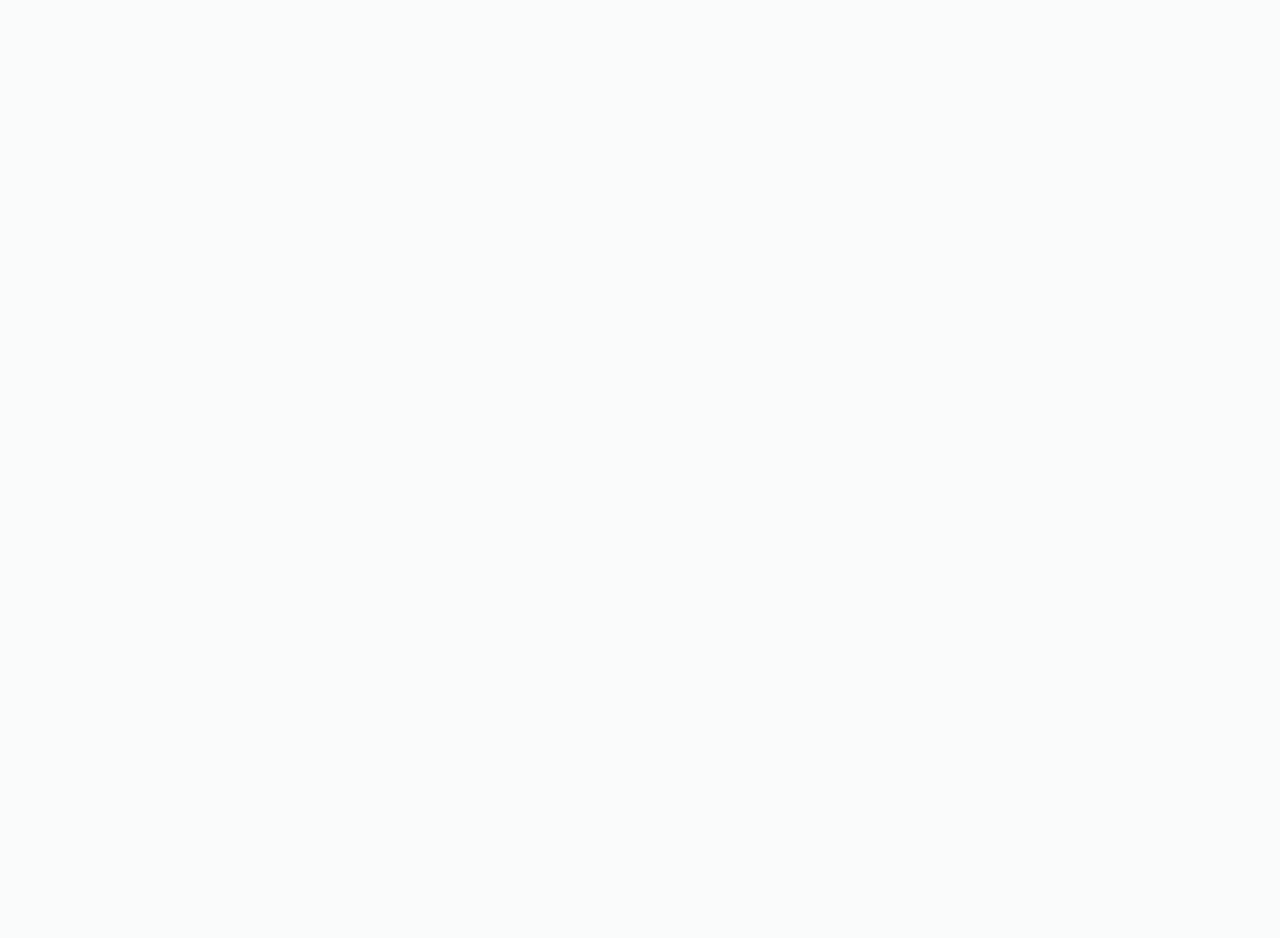
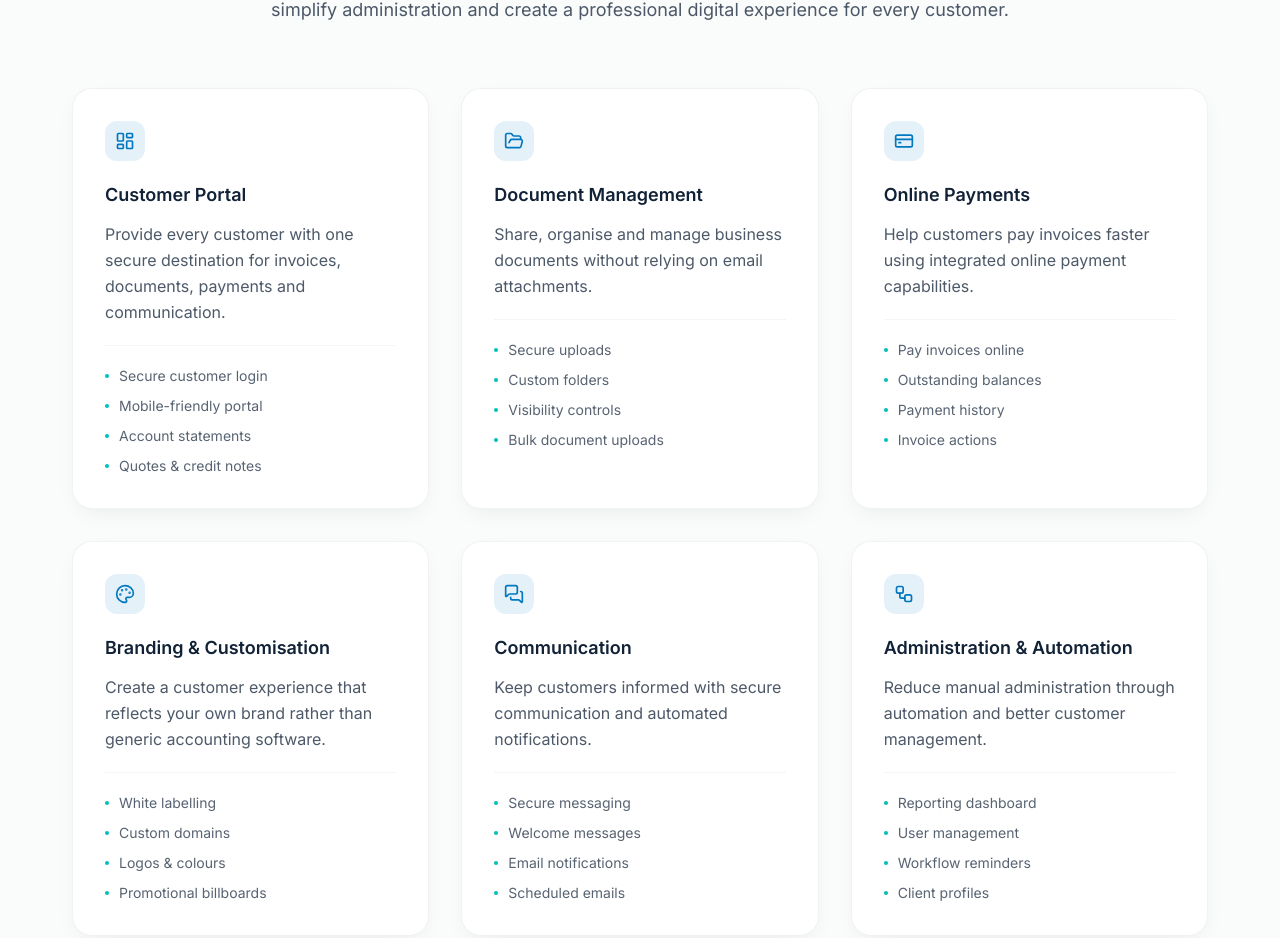
Before and after one commit to ThePortalGenie/portal-genie-site, a Next.js app: page / in a window 1280 px wide. Shown: the part 5773-6711 px from the top of the page. Before the commit the page ends 5483 px from the top, so only its background shows below. Built offline with nearby package versions, Linux system fonts and the light colour scheme.

Commit message:
Build the Features Section

```diff
--- a/app/page.tsx
+++ b/app/page.tsx
@@ -1,5 +1,6 @@
 import { BeyondTransaction } from "@/components/homepage/BeyondTransaction";
 import { CustomerExperience } from "@/components/homepage/CustomerExperience";
+import { Features } from "@/components/homepage/Features";
 import { Hero } from "@/components/homepage/Hero";
 import { PlatformOverview } from "@/components/homepage/PlatformOverview";
 import { TrustBar } from "@/components/homepage/TrustBar";
@@ -14,6 +15,7 @@
       <PlatformOverview />
       <CustomerExperience />
       <BeyondTransaction />
+      <Features />
     </main>
   );
 }
--- /dev/null
+++ b/components/homepage/Features.tsx
@@ -0,0 +1,112 @@
+"use client";
+
+import { useEffect, useRef, useState } from "react";
+import {
+  CreditCard,
+  FolderOpen,
+  LayoutDashboard,
+  MessagesSquare,
+  Palette,
+  Workflow,
+  type LucideIcon,
+} from "lucide-react";
+import { homepage } from "@/content/homepage";
+import { Container } from "@/components/ui/Container";
+
+const iconMap: Record<string, LucideIcon> = {
+  "layout-dashboard": LayoutDashboard,
+  "folder-open": FolderOpen,
+  "credit-card": CreditCard,
+  palette: Palette,
+  "messages-square": MessagesSquare,
+  workflow: Workflow,
+};
+
+export function Features() {
+  const { eyebrow, headline, description, cards } = homepage.features;
+  const gridRef = useRef<HTMLDivElement>(null);
+  const [isVisible, setIsVisible] = useState(false);
+
+  useEffect(() => {
+    const element = gridRef.current;
+    if (!element) return;
+
+    const observer = new IntersectionObserver(
+      ([entry]) => {
+        if (entry.isIntersecting) {
+          setIsVisible(true);
+          observer.disconnect();
+        }
+      },
+      { threshold: 0.1 },
+    );
+
+    observer.observe(element);
+    return () => observer.disconnect();
+  }, []);
+
+  return (
+    <section className="bg-background py-[72px] md:py-24 lg:py-[120px]">
+      <Container>
+        <div className="mx-auto max-w-3xl text-center">
+          <p className="text-sm font-medium tracking-wide text-portal-blue">
+            {eyebrow}
+          </p>
+          <h2 className="mt-3 text-3xl font-semibold tracking-tight text-portal-navy sm:text-4xl">
+            {headline}
+          </h2>
+          <p className="mt-6 text-base leading-relaxed text-portal-navy/75 sm:text-lg">
+            {description}
+          </p>
+        </div>
+
+        <div
+          ref={gridRef}
+          className="mt-12 grid gap-6 md:grid-cols-2 lg:mt-16 lg:grid-cols-3 lg:gap-8"
+        >
+          {cards.map((card, index) => {
+            const Icon = iconMap[card.icon];
+
+            return (
+              <article
+                key={card.title}
+                className={`flex h-full flex-col rounded-card border border-muted/20 bg-surface p-6 shadow-[0_8px_24px_-8px_rgba(17,33,54,0.08)] transition-all duration-500 motion-reduce:translate-y-0 motion-reduce:opacity-100 motion-reduce:transition-none hover:-translate-y-0.5 hover:border-muted/30 lg:p-8 ${
+                  isVisible
+                    ? "translate-y-0 opacity-100"
+                    : "translate-y-4 opacity-0"
+                }`}
+                style={{
+                  transitionDelay: isVisible ? `${index * 120}ms` : "0ms",
+                }}
+              >
+                <div className="mb-5 inline-flex size-10 items-center justify-center rounded-button bg-portal-blue/10 text-portal-blue">
+                  <Icon className="size-5" strokeWidth={2} aria-hidden="true" />
+                </div>
+                <h3 className="text-lg font-semibold text-portal-navy">
+                  {card.title}
+                </h3>
+                <p className="mt-3 text-sm leading-relaxed text-portal-navy/75 sm:text-base">
+                  {card.description}
+                </p>
+                <ul className="mt-5 flex flex-col gap-2.5 border-t border-muted/15 pt-5">
+                  {card.highlights.map((highlight) => (
+                    <li
+                      key={highlight}
+                      className="flex items-start gap-2.5 text-sm text-portal-navy/70"
+                    >
+                      <span
+                        className="mt-2 size-1 shrink-0 rounded-full bg-portal-teal"
+                        aria-hidden="true"
+                      />
+                      <span>{highlight}</span>
+                    </li>
+                  ))}
+                </ul>
+              </article>
+            );
+          })}
+        </div>
+      </Container>
+    </section>
+  );
+}
--- a/content/homepage.ts
+++ b/content/homepage.ts
@@ -156,6 +156,86 @@
       },
     ],
   },
+  features: {
+    eyebrow: "Capabilities",
+    headline: "Everything you need to deliver an exceptional customer experience.",
+    description:
+      "Portal Genie extends Xero with customer-facing tools that improve communication, simplify administration and create a professional digital experience for every customer.",
+    cards: [
+      {
+        title: "Customer Portal",
+        description:
+          "Provide every customer with one secure destination for invoices, documents, payments and communication.",
+        icon: "layout-dashboard",
+        highlights: [
+          "Secure customer login",
+          "Mobile-friendly portal",
+          "Account statements",
+          "Quotes & credit notes",
+        ],
+      },
+      {
+        title: "Document Management",
+        description:
+          "Share, organise and manage business documents without relying on email attachments.",
+        icon: "folder-open",
+        highlights: [
+          "Secure uploads",
+          "Custom folders",
+          "Visibility controls",
+          "Bulk document uploads",
+        ],
+      },
+      {
+        title: "Online Payments",
+        description:
+          "Help customers pay invoices faster using integrated online payment capabilities.",
+        icon: "credit-card",
+        highlights: [
+          "Pay invoices online",
+          "Outstanding balances",
+          "Payment history",
+          "Invoice actions",
+        ],
+      },
+      {
+        title: "Branding & Customisation",
+        description:
+          "Create a customer experience that reflects your own brand rather than generic accounting software.",
+        icon: "palette",
+        highlights: [
+          "White labelling",
+          "Custom domains",
+          "Logos & colours",
+          "Promotional billboards",
+        ],
+      },
+      {
+        title: "Communication",
+        description:
+          "Keep customers informed with secure communication and automated notifications.",
+        icon: "messages-square",
+        highlights: [
+          "Secure messaging",
+          "Welcome messages",
+          "Email notifications",
+          "Scheduled emails",
+        ],
+      },
+      {
+        title: "Administration & Automation",
+        description:
+          "Reduce manual administration through automation and better customer management.",
+        icon: "workflow",
+        highlights: [
+          "Reporting dashboard",
+          "User management",
+          "Workflow reminders",
+          "Client profiles",
+        ],
+      },
+    ],
+  },
 } as const;
 
 export const hero = homepage.hero;
```
